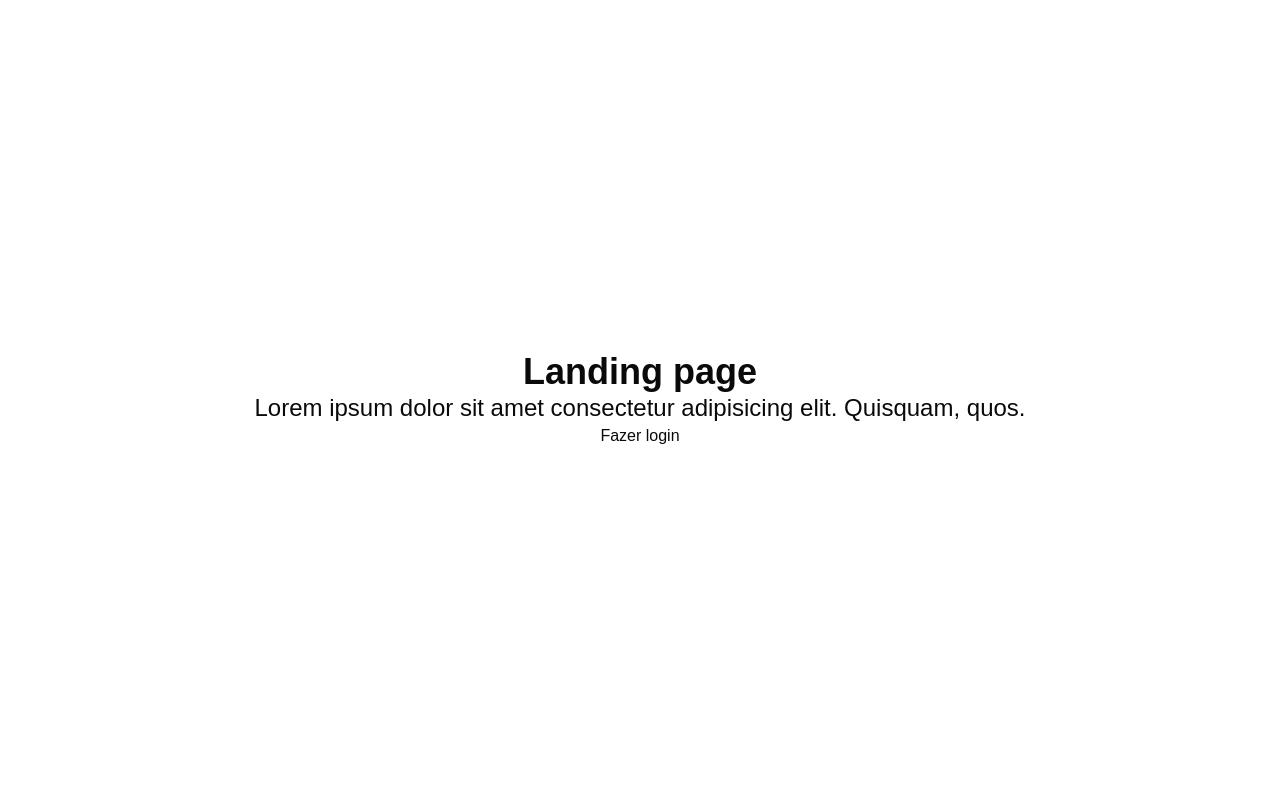
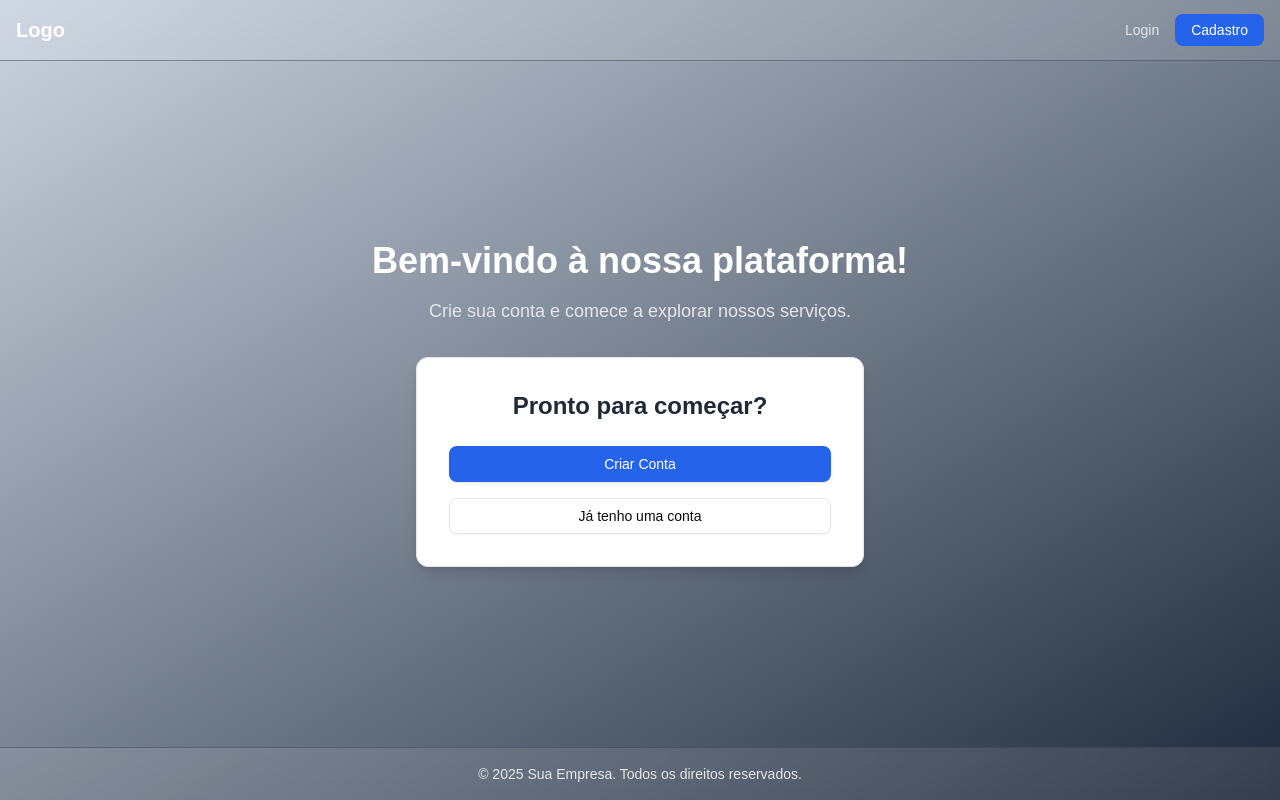
Before and after one commit to morgadothiago/whaticket_saas_2025, a Next.js app: page / in a window 1280 px wide. Built offline with nearby package versions, Linux system fonts and the light colour scheme.

Commit message:
criando lp do projeto

```diff
--- a/package.json
+++ b/package.json
@@ -42,6 +42,7 @@
     "cmdk": "^1.0.0",
     "date-fns": "^3.6.0",
     "embla-carousel-react": "^8.5.2",
+    "framer-motion": "^12.4.2",
     "input-otp": "^1.4.2",
     "lucide-react": "^0.475.0",
     "next": "15.1.6",
--- a/src/app/page.tsx
+++ b/src/app/page.tsx
@@ -1,15 +1,31 @@
-import { Button } from "@/components/ui/button";
-import Link from "next/link";
+import React from 'react';
+import { Button } from '@/components/ui/button';
+import { Card } from '@/components/ui/card';
+import Header from '@/components/Header';
+import Footer from '@/components/Footer';
 
-export default function Home() {
+const LandingPage = () => {
   return (
-    <div className="flex flex-col items-center justify-center h-screen">
-      <h1 className="text-4xl font-bold">Landing page</h1>
-      <p className="text-2xl">
-        Lorem ipsum dolor sit amet consectetur adipisicing elit. Quisquam,
-        quos.
-      </p>
-      <Link href="/page/signin">Fazer login</Link>
+    <div className="flex flex-col min-h-screen bg-gradient-to-br from-slate-300 to-slate-800">
+      <Header />
+      <div className="container mx-auto flex flex-col items-center justify-center flex-grow px-4">
+        <h1 className="text-4xl font-extrabold mb-4 text-white text-center">Bem-vindo à nossa plataforma!</h1>
+        <p className="text-lg mb-8 text-gray-200 text-center">Crie sua conta e comece a explorar nossos serviços.</p>
+        <Card className="p-8 shadow-lg max-w-md w-full bg-white">
+          <h2 className="text-2xl font-bold mb-6 text-gray-800 text-center">Pronto para começar?</h2>
+          <div className="space-y-4">
+            <Button className="w-full bg-blue-600 text-white py-3 rounded-lg hover:bg-blue-700 transition duration-200" asChild>
+              <a href="/page/signup">Criar Conta</a>
+            </Button>
+            <Button variant="outline" className="w-full py-3 rounded-lg" asChild>
+              <a href="/page/signin">Já tenho uma conta</a>
+            </Button>
+          </div>
+        </Card>
+      </div>
+      <Footer />
     </div>
   );
-}
+};
+
+export default LandingPage;
--- /dev/null
+++ b/src/app/page/forgot-password/components/ForgotPasswordForm.tsx
@@ -0,0 +1,44 @@
+'use client'
+
+import { Button } from '@/components/ui/button'
+import TextInput from '@/app/components/Input'
+import { useForm } from 'react-hook-form'
+import * as yup from 'yup'
+import { yupResolver } from '@hookform/resolvers/yup'
+
+type ForgotPasswordForm = {
+  email: string
+}
+
+const schema = yup.object().shape({
+  email: yup.string().email('Email inválido').required('Email é obrigatório')
+})
+
+interface ForgotPasswordFormProps {
+  onSubmit: (data: ForgotPasswordForm) => Promise<void>
+  isLoading: boolean
+}
+
+export function ForgotPasswordForm({ onSubmit, isLoading }: ForgotPasswordFormProps) {
+  const { register, handleSubmit, formState: { errors } } = useForm<ForgotPasswordForm>({
+    resolver: yupResolver(schema)
+  })
+
+  return (
+    <form onSubmit={handleSubmit(onSubmit)} className="space-y-4">
+      <div className="grid gap-4">
+        <TextInput
+          label="Email"
+          placeholder="nome@exemplo.com"
+          {...register('email')}
+        />
+        {errors.email && (
+          <p className="text-sm text-red-500">{errors.email.message}</p>
+        )}
+        <Button className="w-full" type="submit" disabled={isLoading}>
+          {isLoading ? 'Enviando...' : 'Enviar Email'}
+        </Button>
+      </div>
+    </form>
+  )
+}
--- /dev/null
+++ b/src/app/page/forgot-password/components/HeroSection.tsx
@@ -0,0 +1,13 @@
+export function HeroSection() {
+  return (
+    <div className="relative hidden h-full flex-col bg-muted p-10 text-white lg:flex dark:border-r">
+      <div className="absolute inset-0 bg-zinc-900 flex items-center justify-center" />
+      <div className="relative z-20 flex flex-col items-center text-lg font-medium justify-center h-full">
+        <h1 className="text-3xl font-bold text-center">Esqueceu a Senha?</h1>
+        <p className="text-sm text-gray-200 text-center">
+          Digite seu email para receber instruções de recuperação.
+        </p>
+      </div>
+    </div>
+  )
+}
--- a/src/app/page/forgot-password/page.tsx
+++ b/src/app/page/forgot-password/page.tsx
@@ -1,34 +1,18 @@
 'use client'
 
 import React, { useState } from 'react'
-import { Button } from '@/components/ui/button'
-import { Card, CardHeader, CardContent, CardFooter } from '@/components/ui/card'
-import TextInput from '@/app/components/Input'
+import { Card, CardContent, CardFooter } from '@/components/ui/card'
 import { toast } from 'sonner'
-import { useForm } from 'react-hook-form'
-import * as yup from 'yup'
-import { yupResolver } from '@hookform/resolvers/yup'
-
-type ForgotPasswordForm = {
-  email: string
-}
+import { ForgotPasswordForm } from './components/ForgotPasswordForm'
+import { HeroSection } from './components/HeroSection'
 
 export default function ForgotPasswordPage() {
   const [isLoading, setIsLoading] = useState(false)
 
-  const schema = yup.object().shape({
-    email: yup.string().email('Email inválido').required('Email é obrigatório')
-  })
-
-  const { register, handleSubmit, formState: { errors } } = useForm<ForgotPasswordForm>({
-    resolver: yupResolver(schema)
-  })
-
-  const onSubmit = async (data: ForgotPasswordForm) => {
+  const handleSubmit = async (data: { email: string }) => {
     try {
       setIsLoading(true)
-      // Here you would typically call an API to send the email
-      console.log(JSON.stringify({ message: 'Sending password reset email to', email: data.email }));
+      console.log(JSON.stringify({ message: 'Sending password reset email to', email: data.email }))
       toast.success('Email de recuperação enviado com sucesso!', {
         position: 'top-right',
         richColors: true,
@@ -43,33 +27,11 @@ export default function ForgotPasswordPage() {
 
   return (
     <div className="container relative h-screen flex-col items-center justify-center grid lg:max-w-none lg:grid-cols-2 lg:px-0">
-      <div className="relative hidden h-full flex-col bg-muted p-10 text-white lg:flex dark:border-r">
-        <div className="absolute inset-0 bg-zinc-900 flex items-center justify-center" />
-        <div className="relative z-20 flex flex-col items-center text-lg font-medium justify-center h-full">
-          <h1 className="text-3xl font-bold text-center">Esqueceu a Senha?</h1>
-          <p className="text-sm text-gray-200 text-center">
-            Digite seu email para receber instruções de recuperação.
-          </p>
-        </div>
-      </div>
+      <HeroSection />
       <div className="lg:p-8">
         <Card className="mx-auto max-w-sm">
           <CardContent>
-            <form onSubmit={handleSubmit(onSubmit)} className="space-y-4">
-              <div className="grid gap-4">
-                <TextInput
-                  label="Email"
-                  placeholder="nome@exemplo.com"
-                  {...register('email')}
-                />
-                {errors.email && (
-                  <p className="text-sm text-red-500">{errors.email.message}</p>
-                )}
-                <Button className="w-full" type="submit" disabled={isLoading}>
-                  {isLoading ? 'Enviando...' : 'Enviar Email'}
-                </Button>
-              </div>
-            </form>
+            <ForgotPasswordForm onSubmit={handleSubmit} isLoading={isLoading} />
           </CardContent>
           <CardFooter>
             <p className="text-sm text-gray-400 text-center w-full">
--- /dev/null
+++ b/src/app/page/signup/page.tsx
@@ -0,0 +1,94 @@
+'use client'
+
+import React, { useState } from 'react';
+import { Button } from '@/components/ui/button';
+import { Card, CardHeader, CardContent, CardFooter } from '@/components/ui/card';
+import TextInput from '@/app/components/Input';
+import { useForm } from 'react-hook-form';
+import { toast } from 'sonner';
+
+type SignupForm = {
+  email: string;
+  password: string;
+  confirmPassword: string;
+};
+
+export default function SignupPage() {
+  const [step, setStep] = useState(1);
+  const { register, handleSubmit } = useForm<SignupForm>();
+
+  const onSubmit = (data: SignupForm) => {
+    if (step === 3) {
+      // Handle final submission
+      console.log('User data:', data);
+      toast.success('Cadastro realizado com sucesso!');
+    } else {
+      setStep(step + 1);
+    }
+  };
+
+  return (
+    <div className="container relative h-screen flex-col items-center justify-center grid lg:max-w-none lg:grid-cols-2 lg:px-0">
+      <div className="relative hidden h-full flex-col bg-muted p-10 text-white lg:flex dark:border-r">
+        <div className="absolute inset-0 bg-zinc-900 flex items-center justify-center" />
+        <div className="relative z-20 flex flex-col items-center text-lg font-medium justify-center h-full">
+          <h1 className="text-3xl font-bold text-center">Cadastro</h1>
+          <p className="text-sm text-gray-200 text-center">
+            Preencha os campos abaixo para criar sua conta.
+          </p>
+        </div>
+      </div>
+      <div className="lg:p-8">
+        <Card className="mx-auto max-w-sm">
+          <CardContent>
+            <form onSubmit={handleSubmit(onSubmit)} className="space-y-4">
+              {step === 1 && (
+                <>
+                  <TextInput
+                    label="Email"
+                    placeholder="nome@exemplo.com"
+                    {...register('email')}
+                  />
+                  <Button className="w-full" type="submit">
+                    Próximo
+                  </Button>
+                </>
+              )}
+              {step === 2 && (
+                <>
+                  <TextInput
+                    label="Senha"
+                    type="password"
+                    placeholder="Digite sua senha"
+                    {...register('password')}
+                  />
+                  <Button className="w-full" type="submit">
+                    Próximo
+                  </Button>
+                </>
+              )}
+              {step === 3 && (
+                <>
+                  <TextInput
+                    label="Confirmar Senha"
+                    type="password"
+                    placeholder="Confirme sua senha"
+                    {...register('confirmPassword')}
+                  />
+                  <Button className="w-full" type="submit">
+                    Finalizar Cadastro
+                  </Button>
+                </>
+              )}
+            </form>
+          </CardContent>
+          <CardFooter>
+            <p className="text-sm text-gray-400 text-center w-full">
+              Passo {step} de 3
+            </p>
+          </CardFooter>
+        </Card>
+      </div>
+    </div>
+  );
+}
--- /dev/null
+++ b/src/components/Footer.tsx
@@ -0,0 +1,9 @@
+export default function Footer() {
+  return (
+    <footer className="w-full border-t border-gray-700/50 bg-white/10 backdrop-blur-sm">
+      <div className="container mx-auto px-4 py-4 text-center text-sm text-gray-200">
+        © {new Date().getFullYear()} Sua Empresa. Todos os direitos reservados.
+      </div>
+    </footer>
+  )
+}
--- /dev/null
+++ b/src/components/Header.tsx
@@ -0,0 +1,21 @@
+import Link from 'next/link'
+
+export default function Header() {
+  return (
+    <header className="w-full border-b border-gray-700/50 bg-white/10 backdrop-blur-sm">
+      <div className="container mx-auto px-4 py-4 flex justify-between items-center">
+        <Link href="/" className="text-xl font-bold text-white">
+          Logo
+        </Link>
+        <nav className="space-x-4">
+          <Link href="/page/signin" className="text-sm text-gray-200 hover:text-white transition-colors">
+            Login
+          </Link>
+          <Link href="/page/signup" className="text-sm bg-blue-600 text-white px-4 py-2 rounded-lg hover:bg-blue-700 transition-colors">
+            Cadastro
+          </Link>
+        </nav>
+      </div>
+    </header>
+  )
+}
```
Also changed, not shown: 1 other file (tests, documents, lock files or other folders).
